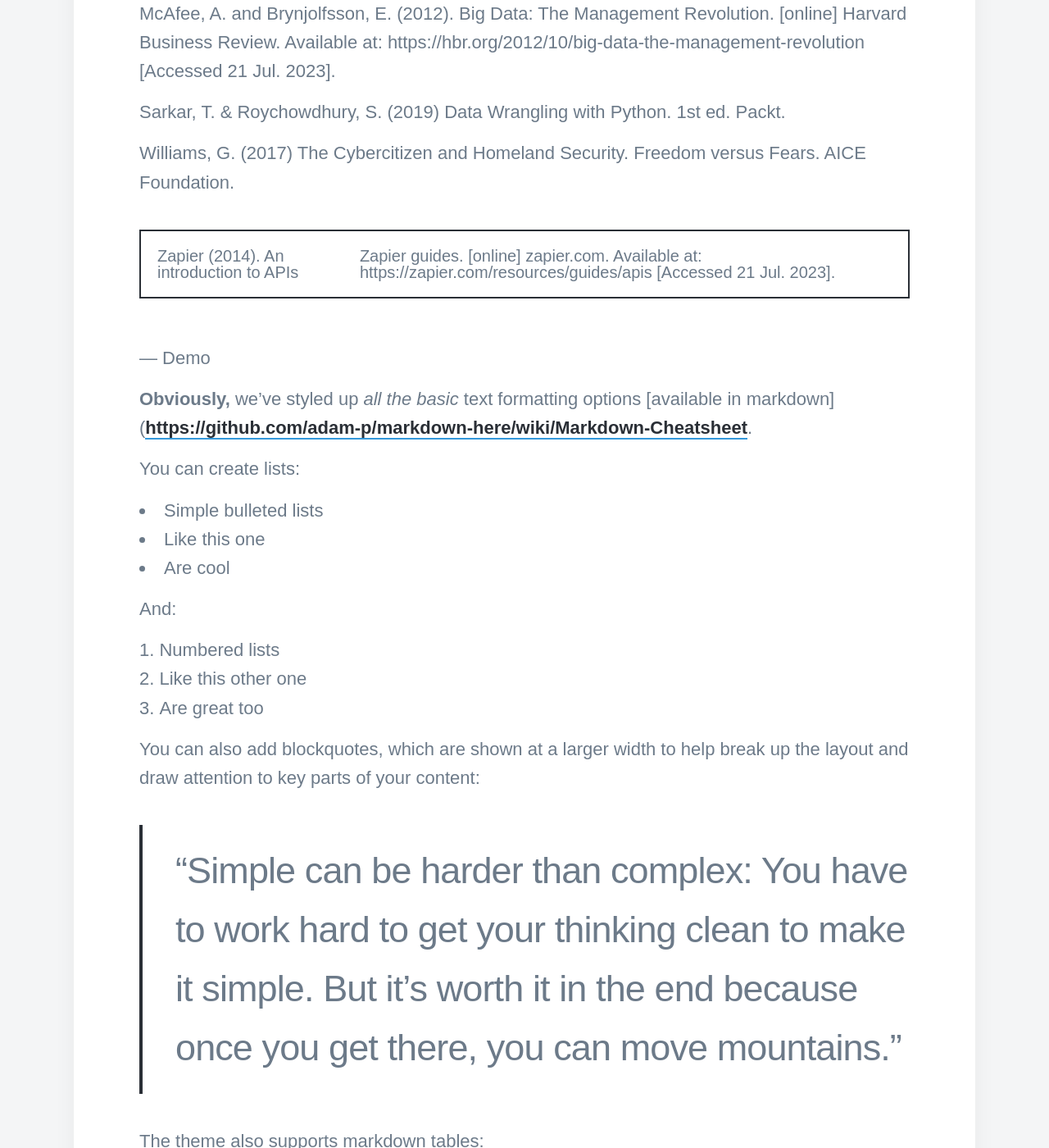
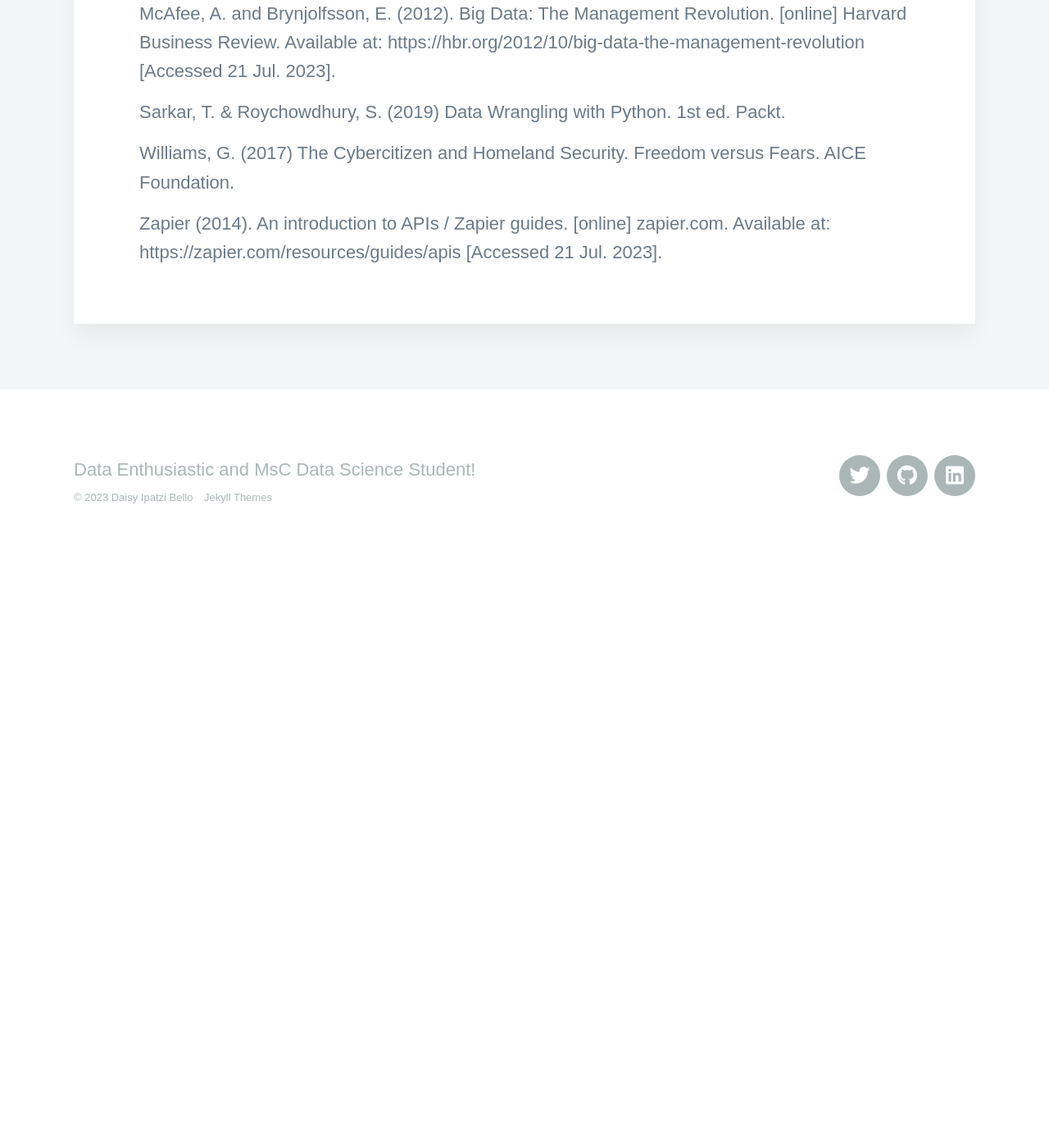
Before and after one commit to DaisyIpatzi/daisyipatzi.github.io, a Jekyll site: the page built from _projects/2023-07-21-dechiphering-big-data-final.md, in a window 1280 px wide and 1400 px high, scrolled down 8438 px. Shown: the whole window at 82% size. Built offline with Jekyll 4.4.1, drawn with Linux system fonts in a browser that asks for light colours; nearby versions of some CDN libraries; some web fonts are replaced; after the commit the page ends 9131 px from its top, so only the background shows below that; some of the changed text lies outside the part shown.

Commit message:
Update 2023-07-21-dechiphering-big-data-final.md

````diff
--- a/_projects/2023-07-21-dechiphering-big-data-final.md
+++ b/_projects/2023-07-21-dechiphering-big-data-final.md
@@ -105,97 +105,4 @@
 
 Williams, G. (2017) The Cybercitizen and Homeland Security. Freedom versus Fears. AICE Foundation.
 
-Zapier (2014). An introduction to APIs | Zapier guides. [online] zapier.com. Available at: https://zapier.com/resources/guides/apis [Accessed 21 Jul. 2023].
-
---- Demo
-
-**Obviously,** we’ve styled up *all the basic* text formatting options [available in markdown]([https://github.com/adam-p/markdown-here/wiki/Markdown-Cheatsheet](https://github.com/DaisyIpatzi/daisyipatzi.github.io/tree/main/assets/Transport_Wales).
-
-You can create lists:
-
-* Simple bulleted lists
-* Like this one
-* Are cool
-
-And:
-
-1. Numbered lists
-2. Like this other one
-3. Are great too
-
-You can also add blockquotes, which are shown at a larger width to help break up the layout and draw attention to key parts of your content:
-
-> “Simple can be harder than complex: You have to work hard to get your thinking clean to make it simple. But it’s worth it in the end because once you get there, you can move mountains.”
-
-The theme also supports markdown tables:
-
-| Item                 | Author        | Supports tables? | Price |
-|----------------------|---------------|------------------|-------|
-| Duet Jekyll Theme    | Jekyll Themes | Yes              | xxx   |
-| Index Jekyll Theme   | Jekyll Themes | Yes              | xxx   |
-| Journal Jekyll Theme | Jekyll Themes | Yes              | xxx   |
-
-And footnotes[^1], which link to explanations[^2] at the bottom of the page[^3].
-
-[^1]: Beautiful modern, minimal theme design.
-[^2]: Powerful features to show off your work.
-[^3]: Maintained and supported by the theme developer.
-
-You can throw in some horizontal rules too:
-
----
-
-### Image galleries
-
-Here's a really neat custom feature we added – galleries:
-
-<div class="gallery" data-columns="3">
-	<img src="/images/demo/demo-portrait.jpg">
-	<img src="/images/demo/demo-landscape.jpg">
-	<img src="/images/demo/demo-square.jpg">
-	<img src="/images/demo/demo-landscape-2.jpg">
-</div>
-
-Inspired by the Galleries feature from WordPress, we've made it easy to create grid layouts for your images. Just use a bit of simple HTML in your post to create a masonry grid image layout:
-
-```html
-<div class="gallery" data-columns="3">
-    <img src="/images/demo/demo-portrait.jpg">
-    <img src="/images/demo/demo-landscape.jpg">
-    <img src="/images/demo/demo-square.jpg">
-    <img src="/images/demo/demo-landscape-2.jpg">
-</div>
-```
-
-*See what we did there? Code and syntax highlighting is built-in too!*
-
-Change the number inside the 'columns' setting to create different types of gallery for all kinds of purposes. You can even click on each image to seamlessly enlarge it on the page.
-
----
-
-### Image carousels
-
-Here's another gallery with only one column, which creates a carousel slide-show instead.
-
-A nice little feature: the carousel only advances when it is in view, so your visitors won't scroll down to find it half way through your images.
-
-<div class="gallery" data-columns="1">
-	<img src="/images/demo/demo-landscape.jpg">
-	<img src="/images/demo/demo-landscape-2.jpg">
-</div>
-
-### What about videos?
-
-Videos are an awesome way to show off your work in a more engaging and personal way, and we’ve made sure they work great on our themes. Just paste an embed code from YouTube or Vimeo, and the theme makes sure it displays perfectly:
-
-<iframe src="https://player.vimeo.com/video/148003889" width="640" height="360" frameborder="0" allowfullscreen></iframe>
-
----
-
-## Pretty cool, huh?
-
-We've packed this theme with powerful features to show off your work.
-
-Why not put them to use on your new portfolio?
-
-<!--<a href="https://jekyllthemes.io/theme/personal-website-jekyll-theme" class="button button--large">Get This Theme</a>-->
+Zapier (2014). An introduction to APIs / Zapier guides. [online] zapier.com. Available at: https://zapier.com/resources/guides/apis [Accessed 21 Jul. 2023].
````
